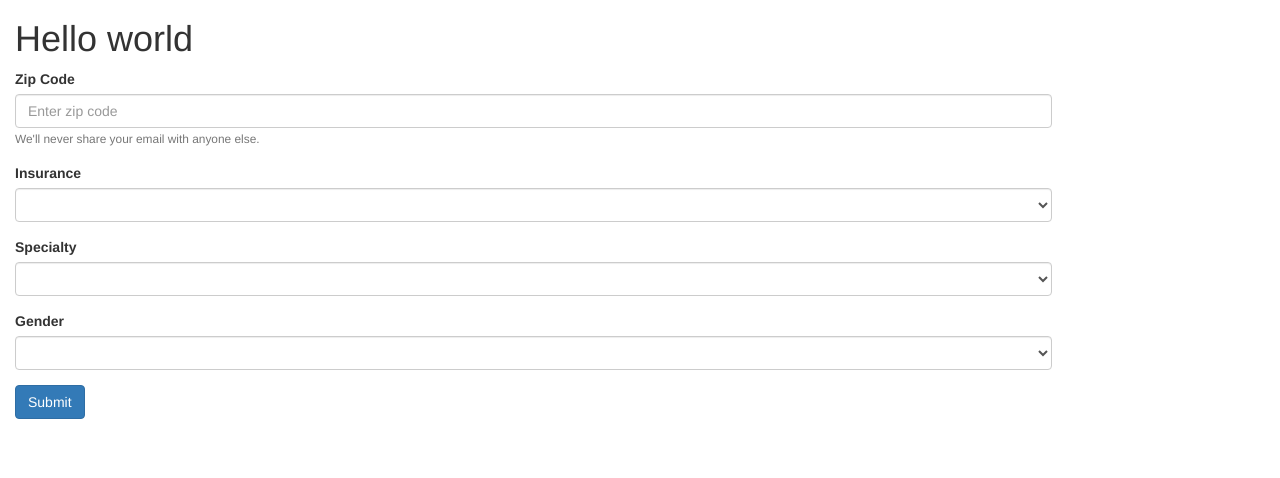
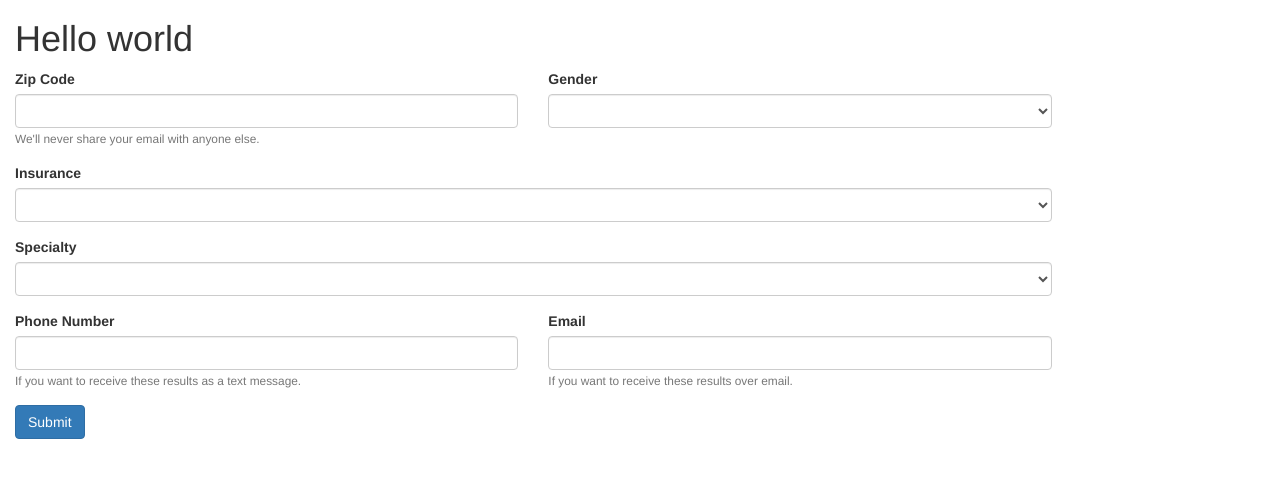
Before and after one commit to BlakeMcc/healthFairDocRecs, a Django app: page / in a window 1280 px wide. Shown: the part 51-529 px from the top of the page. Run offline with Django 3.2, Linux system fonts and the light colour scheme; some libraries are stand-ins or nearby versions.

Commit message:
clean up forms, allow for more clear redirection

```diff
--- a/screener/models.py
+++ b/screener/models.py
@@ -10,6 +10,8 @@ ROLE_CHOICES = (
     (1, 'Manager'),
     (2, 'Admin')
 )
+
+GENDER_OPTIONS = ['m', 'f', 'o']
 
 
 class Organization(models.Model):
@@ -49,4 +51,4 @@ class Screen(models.Model):
     @staticmethod
     def make_slug():
         # TODO: implement creating human-readable unique slug for URL
-        return random.choice(['a', 'b', 'c'])
+        return random.choice(['d', 'e', 'f'])
--- a/screener/views.py
+++ b/screener/views.py
@@ -90,9 +90,9 @@ class ScreenView(TemplateView):
             return HttpResponseBadRequest()
 
         provider_info = query_providers(screen_obj[0].params)
-        return render(request, self.template_name, {
-            'screen': screen_obj[0], 'providers': provider_info
-        })
+        response_dict = {'screen': screen_obj[0], 'providers': provider_info}
+        response_dict.update(get_api_options())
+        return render(request, self.template_name, response_dict)
 
     # Updates the Screen object with new saved params
     def put(self, request, *args, **kwargs):
--- a/templates/form.html
+++ b/templates/form.html
@@ -0,0 +1,76 @@
+<div class="row">
+  <div class="col-md-6">
+    <div class="form-group">
+      <label for="zip_code">Zip Code</label>
+      <input type="text" name="zip_code" class="form-control" id="zip_code" aria-describedby="zipHelp"
+      {% if screen %}{% if 'zip_code' in screen.params %}
+      value="{{screen.params.zip_code}}"
+      {% endif %}{% endif %}>
+      <small id="zipHelp" class="form-text text-muted">We'll never share your email with anyone else.</small>
+    </div>
+  </div>
+  <div class="col-md-6">
+    <div class="form-group">
+      <label for="gender">Gender</label>
+      <select class="form-control" id="gender" name="gender"
+        {% if screen %}{% if 'gender' in screen.params %}
+        value="{{screen.params.gender}}"
+        {% endif %}{% endif %}>
+        <option></option>
+        <option value="m">Male</option>
+        <option value="f">Female</option>
+        <option value="o">Other</option>
+      </select>
+    </div>
+  </div>
+</div>
+<div class="form-group">
+  <label for="insurance">Insurance</label>
+  <select class="form-control" id="insurance" name="insurance">
+    <option></option>
+    {% for insurance in insurance_options %}
+    <option value="{{insurance.value}}"
+    {% if screen %}
+    {% if 'insurance' in screen.params %}
+    {% if screen.params.insurance == insurance.value %}
+    selected
+    {% endif %}{% endif %}{% endif %}>{{insurance.display}}</option>
+    {% endfor %}
+  </select>
+</div>
+<div class="form-group">
+  <label for="specialty">Specialty</label>
+  <select class="form-control" id="specialty" name="specialty">
+    <option></option>
+    {% for specialty in specialty_options %}
+    <option value="{{specialty.value}}"
+      {% if screen %}
+      {% if 'specialty' in screen.params %}
+      {% if screen.params.specialty == specialty.value %}
+      selected
+      {% endif %}{% endif %}{% endif %}>{{specialty.display}}</option>
+    {% endfor %}
+  </select>
+</div>
+<div class="row">
+  <div class="col-md-6">
+    <div class="form-group">
+      <label for="phone">Phone Number</label>
+      <input type="text" name="phone" class="form-control" id="phone" aria-describedby="phoneHelp"
+        {% if screen %}
+        value="{{screen.phone}}"
+        {% endif %}>
+      <small id="phoneHelp" class="form-text text-muted">If you want to receive these results as a text message.</small>
+    </div>
+  </div>
+  <div class="col-md-6">
+    <div class="form-group">
+      <label for="Email">Email</label>
+      <input type="text" name="email" class="form-control" id="email" aria-describedby="emailHelp"
+        {% if screen %}
+        value="{{screen.email}}"
+        {% endif %}>
+      <small id="emailHelp" class="form-text text-muted">If you want to receive these results over email.</small>
+    </div>
+  </div>
+</div>
--- a/templates/home.html
+++ b/templates/home.html
@@ -11,38 +11,7 @@
   <div class="col-md-10">
     <form name="homeForm" method="POST" action="{% url 'home' %}">
       {% csrf_token %}
-      <div class="form-group">
-        <label for="zip_code">Zip Code</label>
-        <input type="text" name="zip_code" class="form-control" id="zip_code" aria-describedby="zipHelp" placeholder="Enter zip code">
-        <small id="zipHelp" class="form-text text-muted">We'll never share your email with anyone else.</small>
-      </div>
-      <div class="form-group">
-        <label for="insurance">Insurance</label>
-        <select class="form-control" id="insurance" name="insurance">
-          <option></option>
-          {% for insurance in insurance_options %}
-          <option value="{{insurance.value}}">{{insurance.display}}</option>
-          {% endfor %}
-        </select>
-      </div>
-      <div class="form-group">
-        <label for="specialty">Specialty</label>
-        <select class="form-control" id="specialty" name="specialty">
-          <option></option>
-          {% for specialty in specialty_options %}
-          <option value="{{specialty.value}}">{{specialty.display}}</option>
-          {% endfor %}
-        </select>
-      </div>
-      <div class="form-group">
-        <label for="gender">Gender</label>
-        <select class="form-control" id="gender" name="gender">
-          <option></option>
-          <option value="m">Male</option>
-          <option value="f">Female</option>
-          <option value="o">Other</option>
-        </select>
-      </div>
+      {% include 'form.html' %}
       <button type="submit" class="btn btn-primary">Submit</button>
     </form>
   </div>
```
Also changed, not shown: templates/screener.html (+1 -35 lines).
